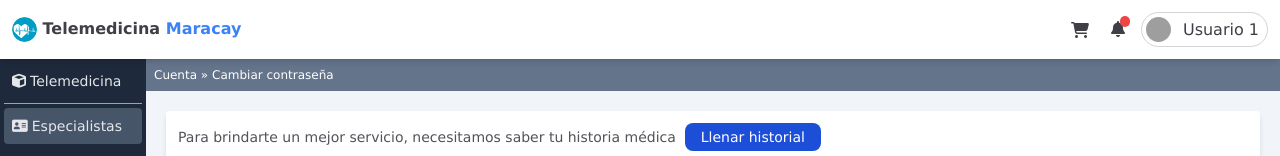
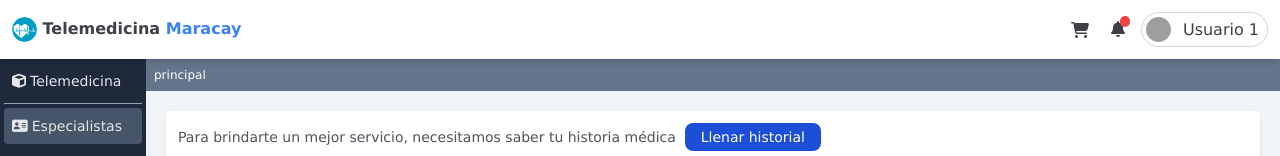
Before and after one commit to AbsorbedPoem/AbsorbedPoem.github.io, a website: page templates/layout.html in a window 1280 px wide. Shown: the top 156 px of the page. Drawn offline with nearby package versions, Linux system fonts and the light colour scheme; grey boxes are pictures that could not be loaded.

Commit message:
hidden y otros cambios

```diff
--- a/templates/layout.html
+++ b/templates/layout.html
@@ -123,8 +123,8 @@
             <!-- CONTENT -->
             <div class="w-[100%]">
 
-                <!-- marcador de página -->
-                <p class="bg-slate-500 p-2 text-white text-xs">Cuenta » Cambiar contraseña</p>
+                <!-- marcador de página » -->
+                <p class="bg-slate-500 p-2 text-white text-xs">principal</p>
 
                 <!-- CONTENIDO PROPIO DE LA PáGINA -->
                 <section class="p-5 bg-slate-100">
```
